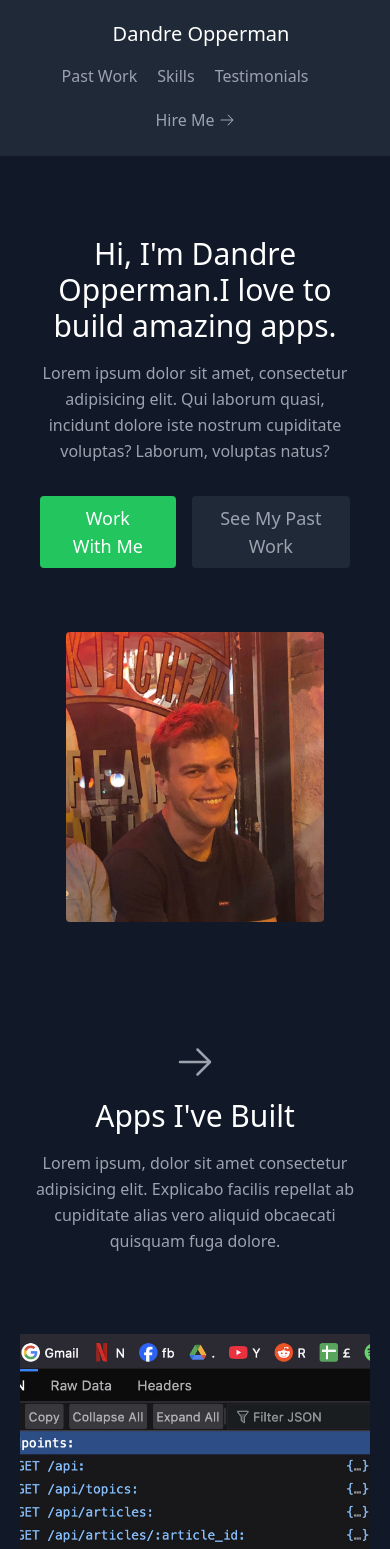
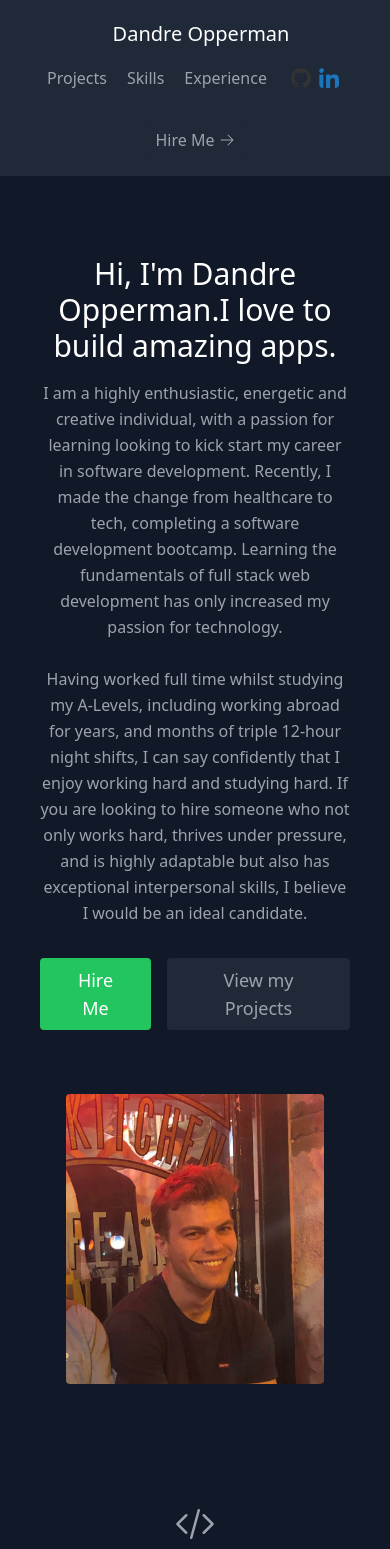
Before and after one commit to DandreOpperman/dandrePortfolioWebsite, a React (Vite) app: page / in a window 390 px wide. Shown: the top 1549 px of the page. Built offline with nearby package versions, Linux system fonts and the light colour scheme.

Commit message:
add linkedin and github links, remove placeholer text and add the correct text, and add the correct hero icons

```diff
--- a/src/App.jsx
+++ b/src/App.jsx
@@ -3,9 +3,10 @@ import "./index.css";
 import About from "./components/About";
 import Navbar from "./components/Navbar";
 import Projects from "./components/Projects";
-// import Testimonials from "./components/Testimonials";
-// import Skills from "./components/skills";
+import Testimonials from "./components/Testimonials";
+import Skills from "./components/skills";
 import Contact from "./components/contact";
+import Experience from "./components/Experience";
 
 function App() {
   return (
@@ -13,8 +14,9 @@ function App() {
       <Navbar />
       <About />
       <Projects />
-      {/* <Skills /> */}
-      {/* <Testimonials /> */}
+      <Skills />
+      <Experience />
+      <Testimonials />
       <Contact />
     </main>
   );
--- /dev/null
+++ b/src/components/Experience.jsx
@@ -0,0 +1,28 @@
+import { UserCircleIcon } from "@heroicons/react/24/solid";
+import React from "react";
+export default function Experience() {
+  return (
+    <section id="experience">
+      <div className="container mx-auto flex px-10 py-20 md:flex-row flex-col items-center">
+        <div className="flex flex-col w-full mb-20">
+          <UserCircleIcon className="mx-auto inline-block w-10 mb-4" />
+          <h1 className="sm:text-4xl text-3xl font-medium title-font mb-4 text-white mx-auto">
+            Current Coding Experience
+            <br className="hidden lg:inline-block" />
+            Trainee Software Developer
+            <br /> Northcoders: July - October 2024
+          </h1>
+          <p className="text-base leading-relaxed xl:w-2/4 lg:w-3/4 mx-auto">
+            • Comprehensive Curriculum: Proficiency in both front-end and
+            back-end JavaScript technologies. <br />• Hands-On Learning:
+            Consistently deepening my understanding through daily sprints and
+            long-form projects. <br />• Collaboration: Continuous
+            pair-programming during sprints, utilising technical language .{" "}
+            <br />• Real-World Application: Demonstrating my ability to apply
+            skills through a range of back-end and front-end projects.
+          </p>
+        </div>
+      </div>
+    </section>
+  );
+}
--- a/src/components/about.jsx
+++ b/src/components/about.jsx
@@ -9,22 +9,33 @@ export default function About() {
             apps.
           </h1>
           <p className="mb-8 leading-relaxed">
-            Lorem ipsum dolor sit amet, consectetur adipisicing elit. Qui
-            laborum quasi, incidunt dolore iste nostrum cupiditate voluptas?
-            Laborum, voluptas natus?
+            I am a highly enthusiastic, energetic and creative individual, with
+            a passion for learning looking to kick start my career in software
+            development. Recently, I made the change from healthcare to tech,
+            completing a software development bootcamp. Learning the
+            fundamentals of full stack web development has only increased my
+            passion for technology.
+            <br />
+            <br />
+            Having worked full time whilst studying my A-Levels, including
+            working abroad for years, and months of triple 12-hour night shifts,
+            I can say confidently that I enjoy working hard and studying hard.
+            If you are looking to hire someone who not only works hard, thrives
+            under pressure, and is highly adaptable but also has exceptional
+            interpersonal skills, I believe I would be an ideal candidate.
           </p>
           <div className="flex justify-center">
             <a
               href="#contact"
               className="inline-flex text-white bg-green-500 border-0 py-2 px-6 focus:outline-none hover:bg-green-600 rounded text-lg"
             >
-              Work With Me
+              Hire Me
             </a>
             <a
               href="#projects"
               className="ml-4 inline-flex text-gray-400 bg-gray-800 border-0 py-2 px-6 focus:outline-none hover:bg-gray-700 hover:text-white rounded text-lg"
             >
-              See My Past Work
+              View my Projects
             </a>
           </div>
         </div>
--- a/src/components/navbar.jsx
+++ b/src/components/navbar.jsx
@@ -10,15 +10,35 @@ export default function Navbar() {
             Dandre Opperman
           </a>
         </a>
-        <nav className="md:mr-auto md:ml-4 md:py-1 md:pl-4 md:border-l md:border-gray-700    flex flex-wrap items-center text-base justify-center">
+        <nav className="md:mr-auto md:ml-4 md:py-1 md:pl-4 md:border-l md:border-gray-700 flex flex-wrap items-center text-base justify-center mb-4 md:mb-0">
           <a href="#projects" className="mr-5 hover:text-white">
-            Past Work
+            Projects
           </a>
           <a href="#skills" className="mr-5 hover:text-white">
             Skills
           </a>
-          <a href="#testimonials" className="mr-5 hover:text-white">
-            Testimonials
+          <a href="#experience" className="mr-5 hover:text-white">
+            Experience
+          </a>
+          <a
+            href="https://github.com/DandreOpperman"
+            className="object-contain h-7 w-7 p-1"
+          >
+            <img
+              className="object-cover object-center rounded"
+              alt="hero"
+              src="public/GitHub_logo.png"
+            ></img>
+          </a>
+          <a
+            href="https://www.linkedin.com/in/dandre-opperman/"
+            className="object-contain h-7 w-7 p-1"
+          >
+            <img
+              className="object-cover object-center rounded"
+              alt="hero"
+              src="public/LinkedIn_logo.png"
+            ></img>
           </a>
         </nav>
         <a
--- a/src/components/projects.jsx
+++ b/src/components/projects.jsx
@@ -1,57 +1,25 @@
-import { ArrowRightIcon } from "@heroicons/react/24/solid";
+import { CodeBracketIcon } from "@heroicons/react/24/solid";
 import React from "react";
-// import { projList } from "../../utils/data";
+import { projects } from "../../utils/data";
 
 export default function Projects() {
   return (
     <section id="projects" className="text-gray-400 bg-gray-900 body-font">
       <div className="container px-5 py-10 mx-auto text-center lg:px-40">
         <div className="flex flex-col w-full mb-20">
-          <ArrowRightIcon className="mx-auto inline-block w-10 mb-4" />
+          <CodeBracketIcon className="mx-auto inline-block w-10 mb-4" />
           <h1 className="sm:text-4xl text-3xl font-medium title-font mb-4 text-white">
             Apps I've Built
           </h1>
           <p className="lg:w-2/3 mx-auto leading-relaxed text-base">
-            Lorem ipsum, dolor sit amet consectetur adipisicing elit. Explicabo
-            facilis repellat ab cupiditate alias vero aliquid obcaecati quisquam
-            fuga dolore.
+            Over the course of my coding bootcamp, I worked on both front-end
+            and backend coding projects. To view each of these hosted projects
+            click on them, to view them on GitHub please click on the GitHub
+            icon in the Navbar.
           </p>
         </div>
         <div className="flex flex-wrap -m-4">
-          {[
-            {
-              title: "NEWS API",
-              subtitle: "Backend",
-              description:
-                "The purpose of this API is accessing application data programmatically, which provides information to the front end architecture of the next project NC-NEWS. parameterized queries were used to avoid SQL injection attacks. This project was created using: Javascript, Documentation, Test driven development (TDD), Jest, Supertest, Express, Model view controller (MVC), PostgreSQL, Fs/promises, Hosting using supabase for the database and render for the API",
-              image: "./News-API.jpeg",
-              link: "https://news-api-ovyc.onrender.com/",
-            },
-            {
-              title: "NC News",
-              subtitle: "frontend",
-              description:
-                "This project is a social news aggregation, web content rating, and discussion website. It allows users to view articles, read comments, vote on articles and post new comments. This project used the following skills and technologies: JavaScript, React.js, React Routers, State, HTML, CSS, Axios, Error-Handling, Vite, Conditional Rendering, Hosting, Responsive Design ",
-              image: "./NC-NEWS.jpeg",
-              link: "https://nc-news-dandreopperman.netlify.app/",
-            },
-            {
-              title: "Smart money API",
-              subtitle: "backend",
-              description:
-                "this API builds on the knowledge of the previous News API, with more refferce tables and relational data in PostgreSQL, and significantly more endpoints and tests. This project was created using: Javascript, Documentation, Test driven development (TDD), Jest, Supertest, Express, Model view controller (MVC), PostgreSQL, Fs/promises, Hosting using supabase for the database and render for the API",
-              image: "./smartMoneyApi.jpeg",
-              link: "https://smart-money-backend.onrender.com/api",
-            },
-            {
-              title: "Smart Money App",
-              subtitle: "frontend",
-              description:
-                "This cross platform app and website alows users to set financial goals, track spending that occurs monthly and daily, see that spending visualised graphically and make financial descions accordingly. Importantly this group project was coded in Flutter in the DART coding language. our team decided that the two week project phase would be an opertunity to showcase our ability to learn new technologies fast, use documentation to overcome obsticles and execute asthetically pleasing and technically robust full-stack coding projects. For a demo and explination of the application please watch this video https://youtu.be/zg74qv8YIL0. This project was created using: Dart, Flutter, Documentation, Trello, Figma and Agile methodology",
-              image: "./SmartMoneyApp.jpeg",
-              link: "https://smartmoney1234.netlify.app/",
-            },
-          ].map((project) => (
+          {projects.map((project) => (
             <a
               href={project.link}
               key={project.image}
--- a/src/components/testimonials.jsx
+++ b/src/components/testimonials.jsx
@@ -1,39 +1,16 @@
 import React from "react";
-import { TerminalIcon, UsersIcon } from "@heroicons/react/24/solid";
-import { testimonials } from "../utils/data";
+import { ChatBubbleLeftRightIcon } from "@heroicons/react/24/solid";
 
 export default function Testimonials() {
   return (
     <section id="testimonials">
       <div className="container px-5 py-10 mx-auto text-center">
-        <UsersIcon className="w-10 inline-block mb-4" />
+        <ChatBubbleLeftRightIcon className="w-10 inline-block mb-4" />
         <h1 className="sm:text-4xl text-3xl font-medium title-font text-white mb-12">
-          Client Testimonials
+          References
         </h1>
-        <div className="flex flex-wrap m-4">
-          {testimonials.map((testimonial) => (
-            <div className="p-4 md:w-1/2 w-full">
-              <div className="h-full bg-gray-800 bg-opacity-40 p-8 rounded">
-                <TerminalIcon className="block w-8 text-gray-500 mb-4" />
-                <p className="leading-relaxed mb-6">{testimonial.quote}</p>
-                <div className="inline-flex items-center">
-                  <img
-                    alt="testimonial"
-                    src={testimonial.image}
-                    className="w-12 rounded-full flex-shrink-0 object-cover object-center"
-                  />
-                  <span className="flex-grow flex flex-col pl-4">
-                    <span className="title-font font-medium text-white">
-                      {testimonial.name}
-                    </span>
-                    <span className="text-gray-500 text-sm uppercase">
-                      {testimonial.company}
-                    </span>
-                  </span>
-                </div>
-              </div>
-            </div>
-          ))}
+        <div className="text-base leading-relaxed xl:w-2/4 lg:w-3/4 mx-auto">
+          Available upon request.
         </div>
       </div>
     </section>
```
Also changed, not shown: src/components/contact.jsx (+3 -5 lines), src/components/skills.jsx (+9 -7 lines), utils/data.js (+18 -19 lines), public/GitHub_logo.png (added), public/LinkedIn_logo.png (added).
